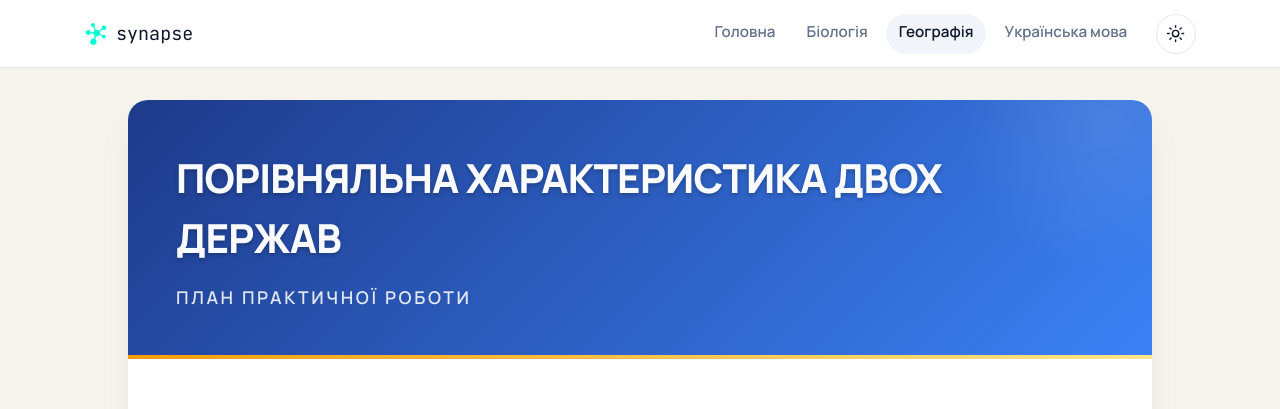
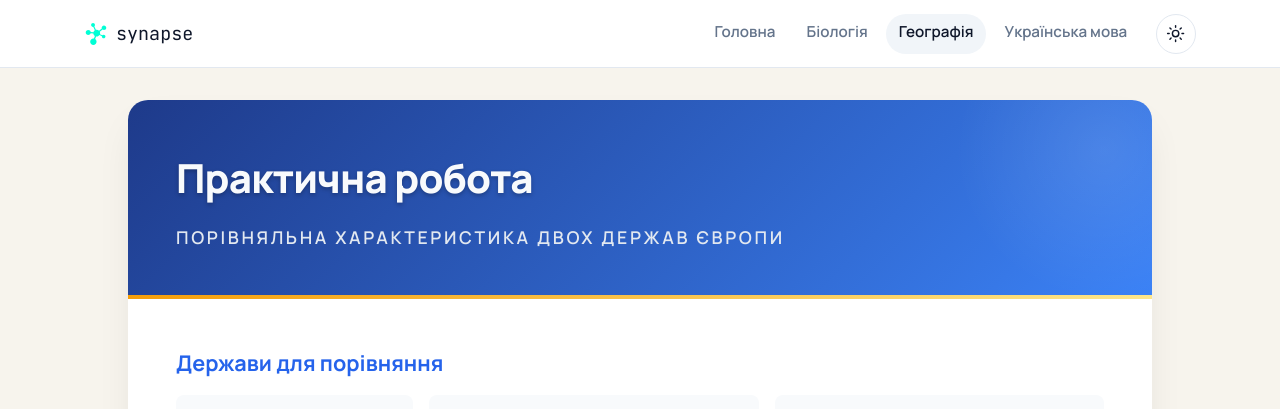
Before and after one commit to kasatjk/synapse, a React (Vite) app: page /geography/european-states-comparison in a window 1280 px wide. Shown: the top 409 px of the page. Built offline with nearby package versions, Linux system fonts and the light colour scheme.

Commit message:
Info tweaks

```diff
--- a/src/pages/Europe.jsx
+++ b/src/pages/Europe.jsx
@@ -18,7 +18,7 @@ const statistics = [
 export default function Europe() {
   return (
     <article className="report-card europe-page" data-subject="geography">
-      <WorkShell title={`Практична робота "Європа"`} />
+      <WorkShell title="Практична робота" subtitle="Характеристика регіону на карті" />
 
       <div className="report-body europe-body">
         <figure className="europe-feature-image">
--- a/src/pages/EuropeanStatesComparison.jsx
+++ b/src/pages/EuropeanStatesComparison.jsx
@@ -148,8 +148,8 @@ export default function EuropeanStatesComparison() {
   return (
     <article className="report-card states-comparison-page" data-subject="geography">
       <WorkShell
-        title="ПОРІВНЯЛЬНА ХАРАКТЕРИСТИКА ДВОХ ДЕРЖАВ"
-        subtitle="План практичної роботи"
+        title="Практична робота"
+        subtitle="Порівняльна характеристика двох держав Європи"
       />
 
       <div className="report-body states-comparison-body">
```
